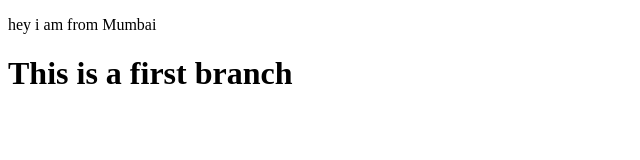
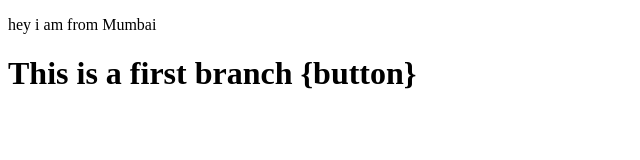
Before and after one commit to prathmesh1210/localRepo, a plain HTML site: page index.html in a window 1280 px wide. Shown: the whole page, without its empty margins (0-640 px from the left). Drawn offline with Linux system fonts and the light colour scheme.

```diff
--- a/index.html
+++ b/index.html
@@ -7,6 +7,6 @@
 </head>
 <body>
     <p> hey i am from Mumbai</p>
-    <h1> This is a first branch </h1>
+    <h1> This is a first branch {button}</h1>
 </body>
 </html>
```
